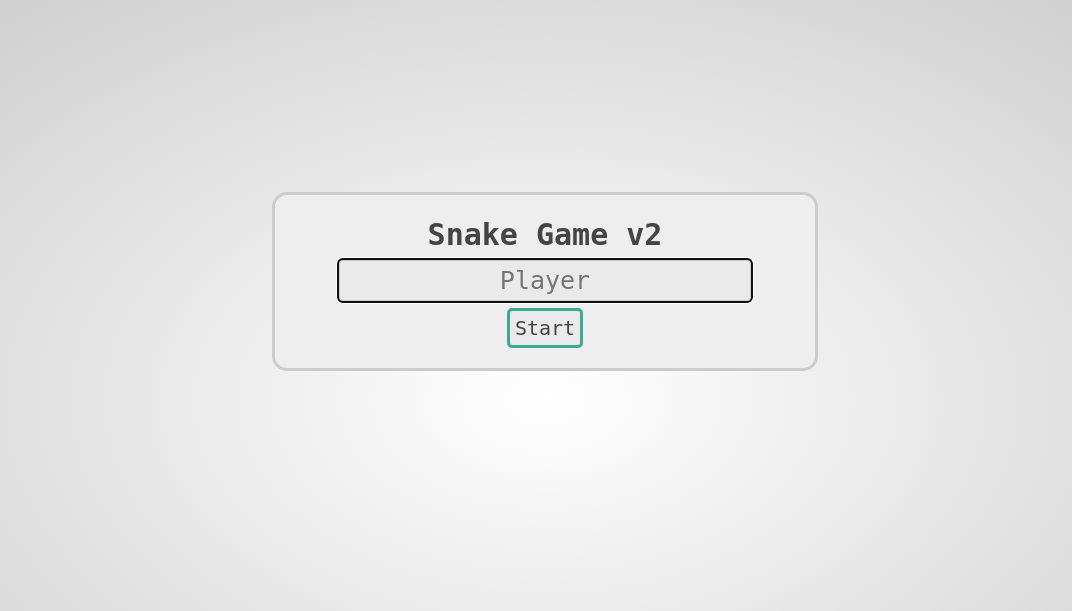
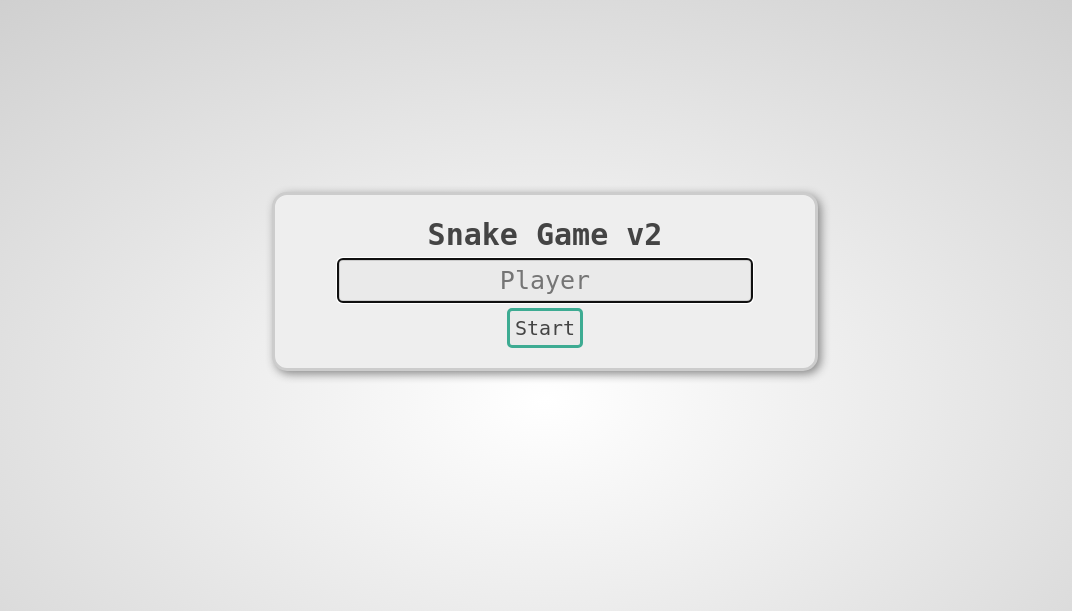
Before and after one commit to Tracks12/SnakeGame2, a PHP site: page / in a window 1280 px wide. Shown: the top 611 px of the page, without its empty margins (95-1167 px from the left). Run offline with PHP 8.4, Linux system fonts and the light colour scheme; data that the repository does not hold is empty.

Commit message:
Update snake.css

```diff
--- a/snake.css
+++ b/snake.css
@@ -23,6 +23,7 @@ div {
 	height: auto;
 	margin: 15% auto;
 	padding: 20px;
+	box-shadow: 3px 3px 10px #888888;
 	text-align: center;
 	width: 50%;
 	min-width: 300px;
```
